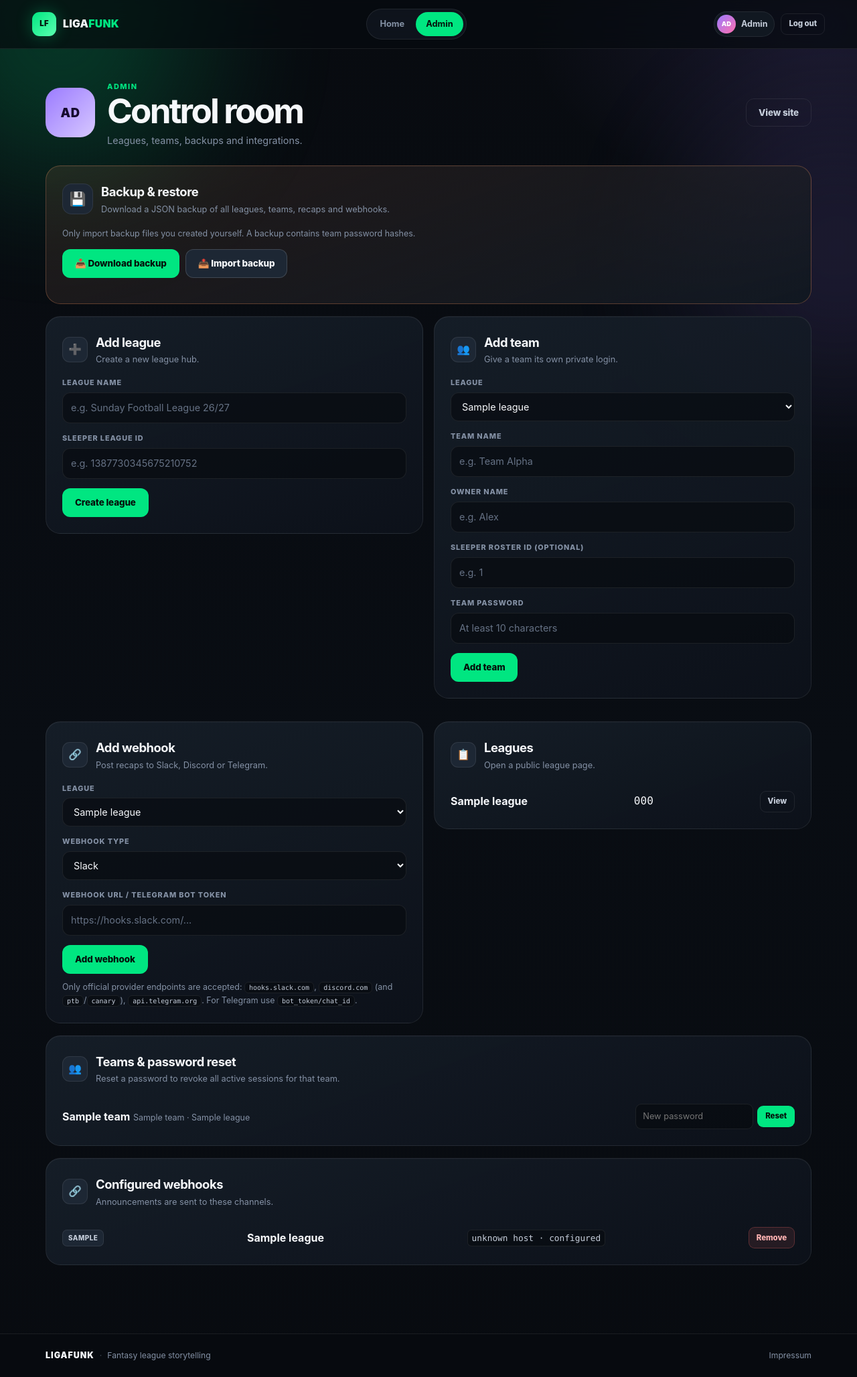
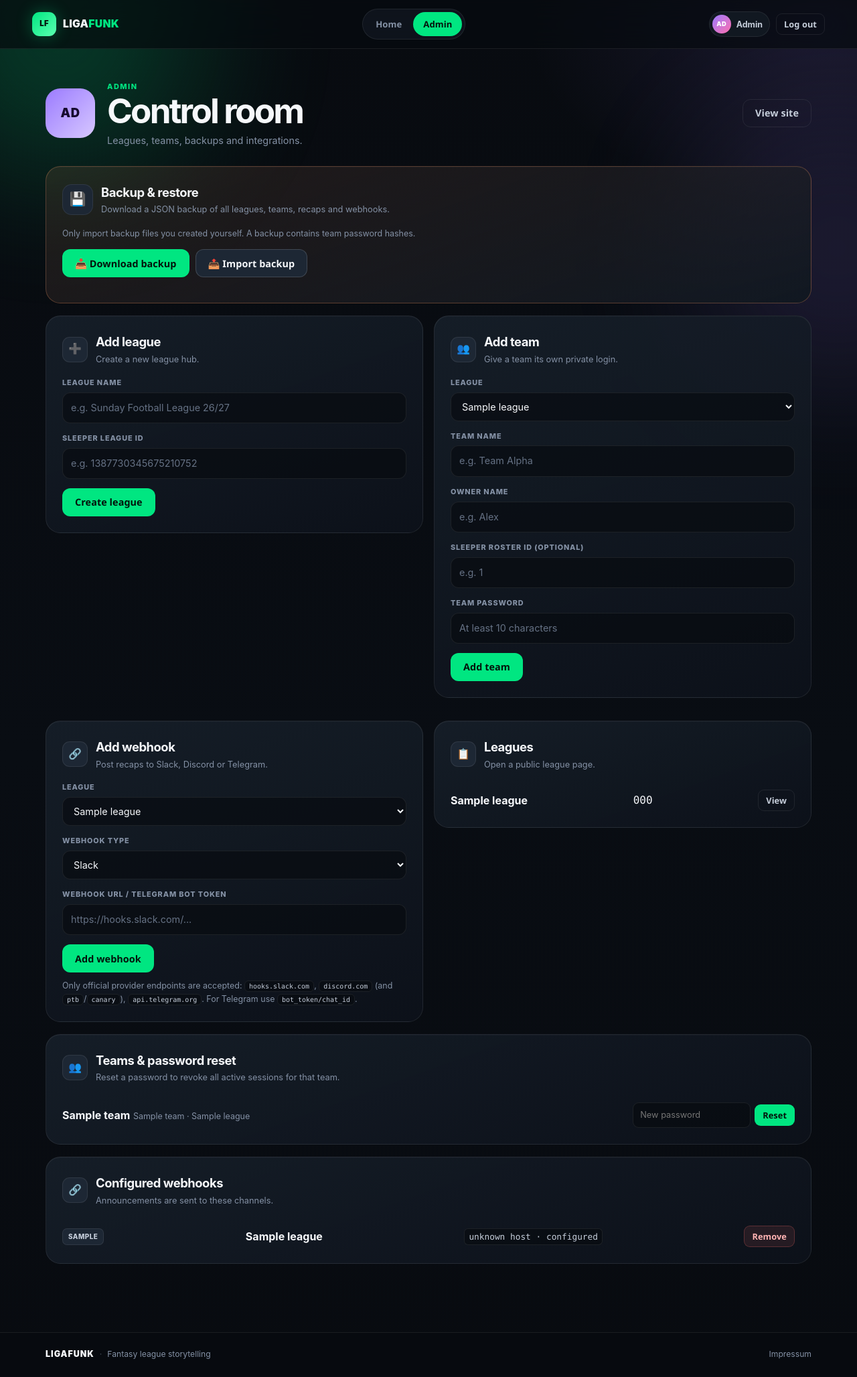
Before and after one commit to AlSchLE/ligafunk, a Flask app: page /admin in a window 1280 px wide. Shown: the whole page at 67% size. After the commit the page ends 2029 px from the top, so only its background shows below. Run offline with Flask 3, Linux system fonts and the light colour scheme; the visitor is signed in with stand-in values (Sample User, id 1); tables that the repository leaves empty hold one stand-in row (values such as "Sample post").

Commit message:
style: improve primary button legibility

```diff
--- a/static/style.css
+++ b/static/style.css
@@ -33,6 +33,8 @@
   --shadow: 0 24px 70px rgba(0, 0, 0, 0.4);
   --font: "Inter", "SF Pro Display", "Segoe UI", system-ui, -apple-system,
     BlinkMacSystemFont, sans-serif;
+  --font-ui: "Segoe UI Variable Text", "Segoe UI", "Inter", "SF Pro Text",
+    "Helvetica Neue", Arial, system-ui, sans-serif;
   color-scheme: dark;
 }
 
@@ -201,8 +203,10 @@ img {
   padding: 8px 15px;
   border-radius: 999px;
   color: var(--text-muted);
-  font-size: 0.8rem;
+  font-family: var(--font-ui);
+  font-size: 0.82rem;
   font-weight: 700;
+  letter-spacing: 0.005em;
   white-space: nowrap;
   transition: color 0.18s, background 0.18s;
 }
@@ -214,7 +218,7 @@ img {
 
 .nav-link.is-active {
   background: var(--primary);
-  color: #04110b;
+  color: #03130b;
 }
 
 .topbar-actions {
@@ -1468,12 +1472,14 @@ img {
   border: 1px solid transparent;
   border-radius: 12px;
   background: var(--primary);
-  color: #04110b;
-  font: inherit;
-  font-size: 0.84rem;
-  font-weight: 800;
-  letter-spacing: -0.01em;
+  color: #03130b;
+  font-family: var(--font-ui);
+  font-size: 0.9rem;
+  font-weight: 700;
+  letter-spacing: 0.005em;
+  line-height: 1.2;
   text-align: center;
+  -webkit-font-smoothing: auto;
   transition: transform 0.15s ease, background 0.15s ease, box-shadow 0.15s ease,
     border-color 0.15s ease;
 }
@@ -1481,7 +1487,7 @@ img {
 .btn:hover {
   transform: translateY(-1px);
   background: var(--primary-light);
-  color: #04110b;
+  color: #03130b;
   box-shadow: 0 8px 24px rgba(0, 230, 129, 0.2);
 }
 
@@ -1525,7 +1531,7 @@ img {
   min-height: 32px;
   padding: 6px 11px;
   border-radius: 9px;
-  font-size: 0.72rem;
+  font-size: 0.8rem;
 }
 
 .btn-large {
```
